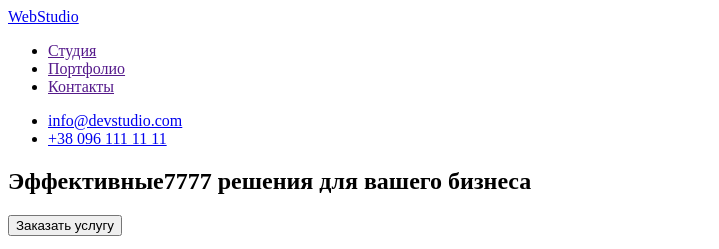
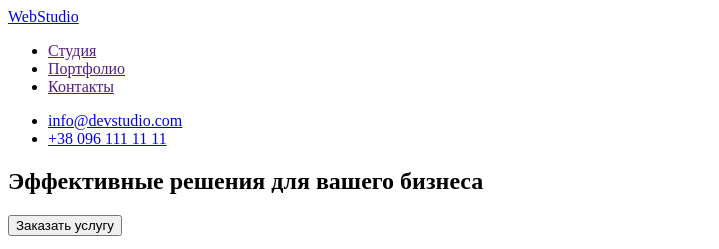
Before and after one commit to ArtemH-cyber/goit-markup-hw-01, a plain HTML site: page index.html in a window 1280 px wide. Shown: the top 249 px of the page, without its empty margins (0-719 px from the left). Drawn offline with Linux system fonts and the light colour scheme; files whose address does not match are found by name.

Commit message:
Все в норму
норма

```diff
--- a/index.html
+++ b/index.html
@@ -36,7 +36,7 @@
 
     <main>
         <section>
-            <h1>Эффективные7777 решения для вашего бизнеса</h1>
+            <h1>Эффективные решения для вашего бизнеса</h1>
             <button type="button">Заказать услугу</button>
         </section>
 
```
